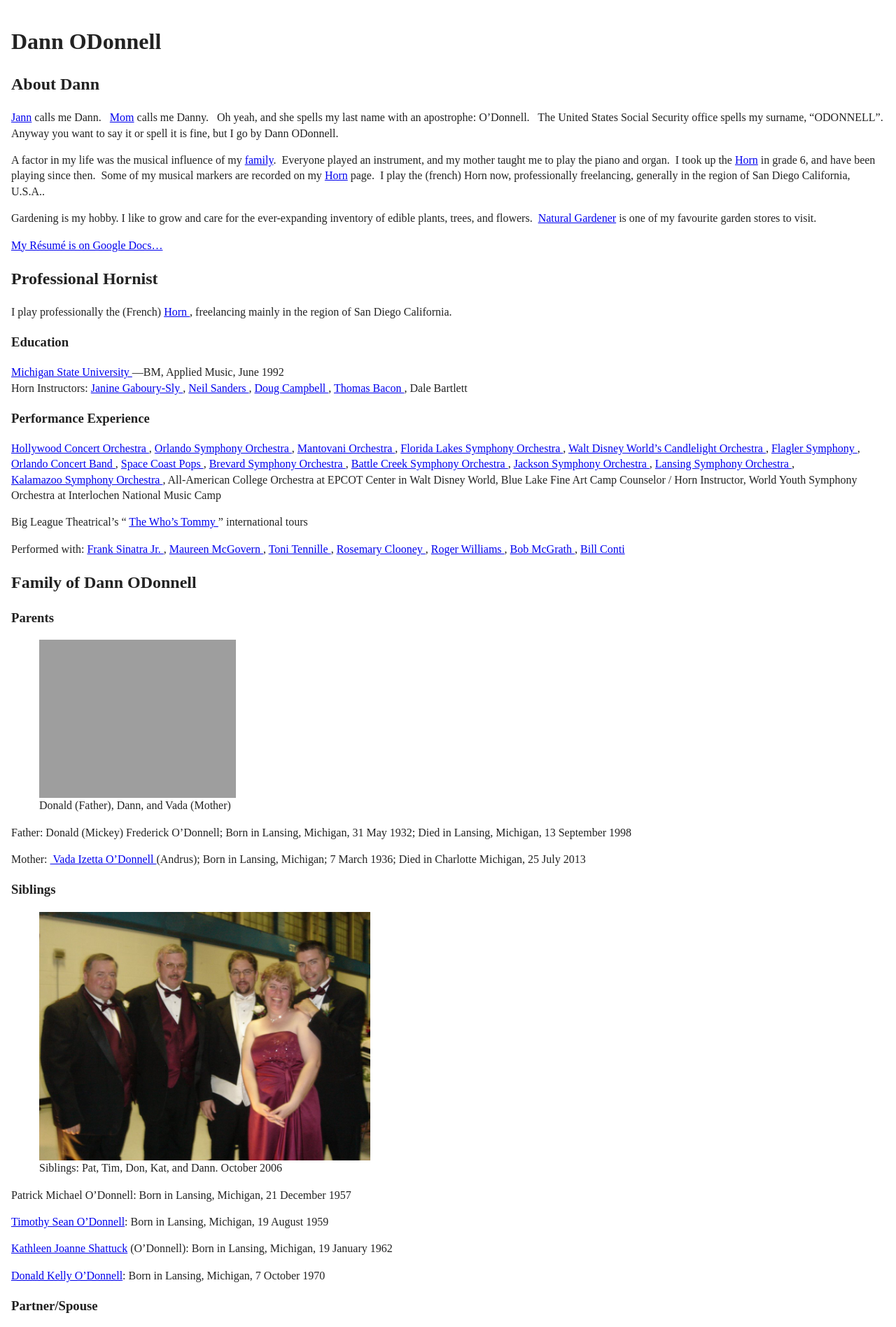
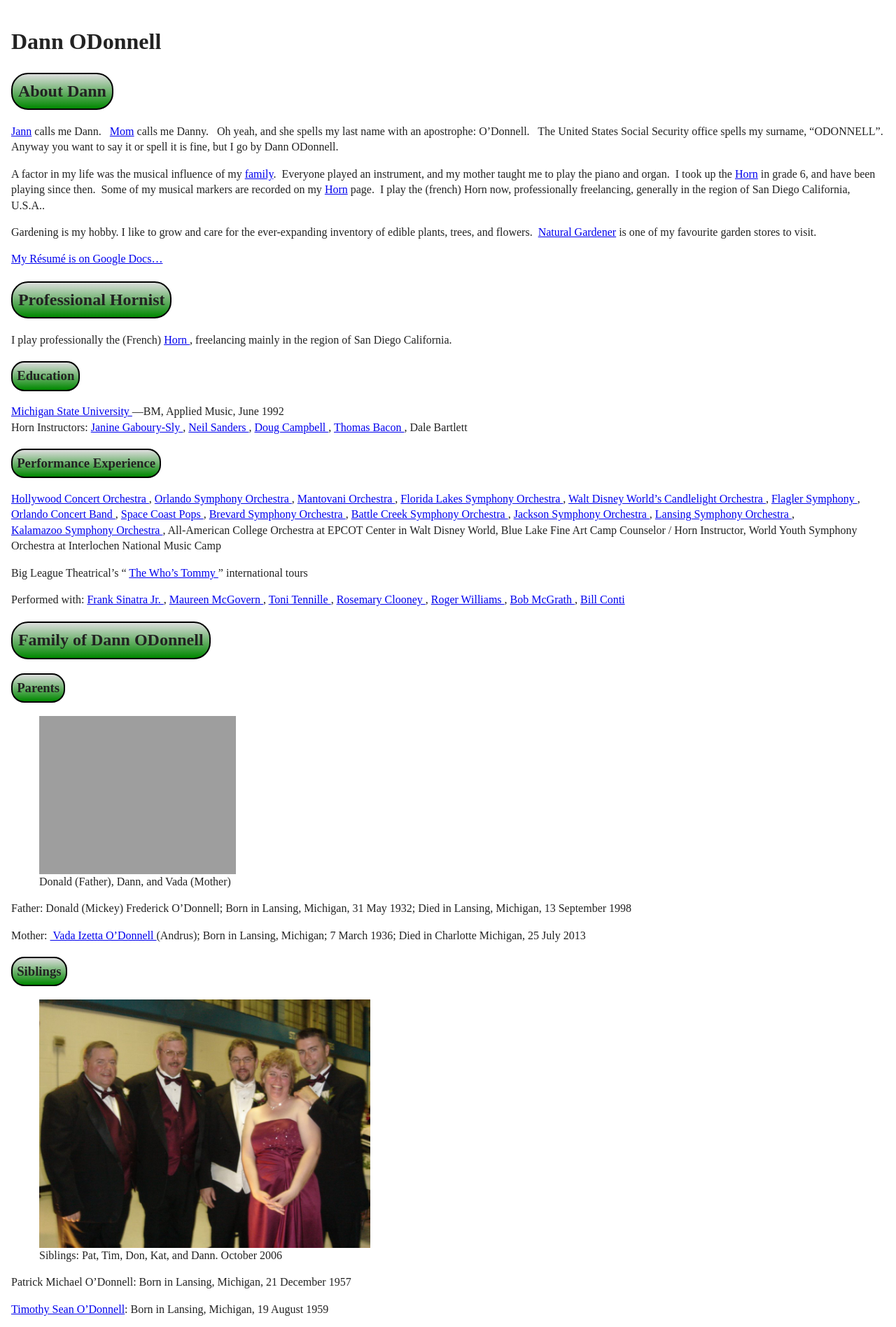
Before and after one commit to danocorno/mooboo, a Jekyll site: the page index.htm, which Jekyll copies as it is, in a window 1280 px wide. Shown: the top 1896 px of the page at 70% size. Built offline with Jekyll 4.4.1, drawn with Linux system fonts in a browser that asks for light colours; grey boxes are pictures that could not be loaded.

Commit message:
Update custom.css

```diff
--- a/css/custom.css
+++ b/css/custom.css
@@ -5,8 +5,7 @@ body{
   padding:1em;
 }
 h1{font-family: 'Pacifico', cursive;}
-h2 h3 h4{
-/* Permalink - use to edit and share this gradient: http://colorzilla.com/gradient-editor/#b4ddb4+0,83c783+17,52b152+33,008a00+67,005700+83,002400+100;Green+3D+%231 */
+h2, h3, h4{
 background: #080; /* Old browsers */
 background: -moz-linear-gradient(top, #ddd 0%, #080 100%); /* FF3.6-15 */
 background: -webkit-linear-gradient(top, #ddd 0%, #080 100%); /* Chrome10-25,Safari5.1-6 */
```
